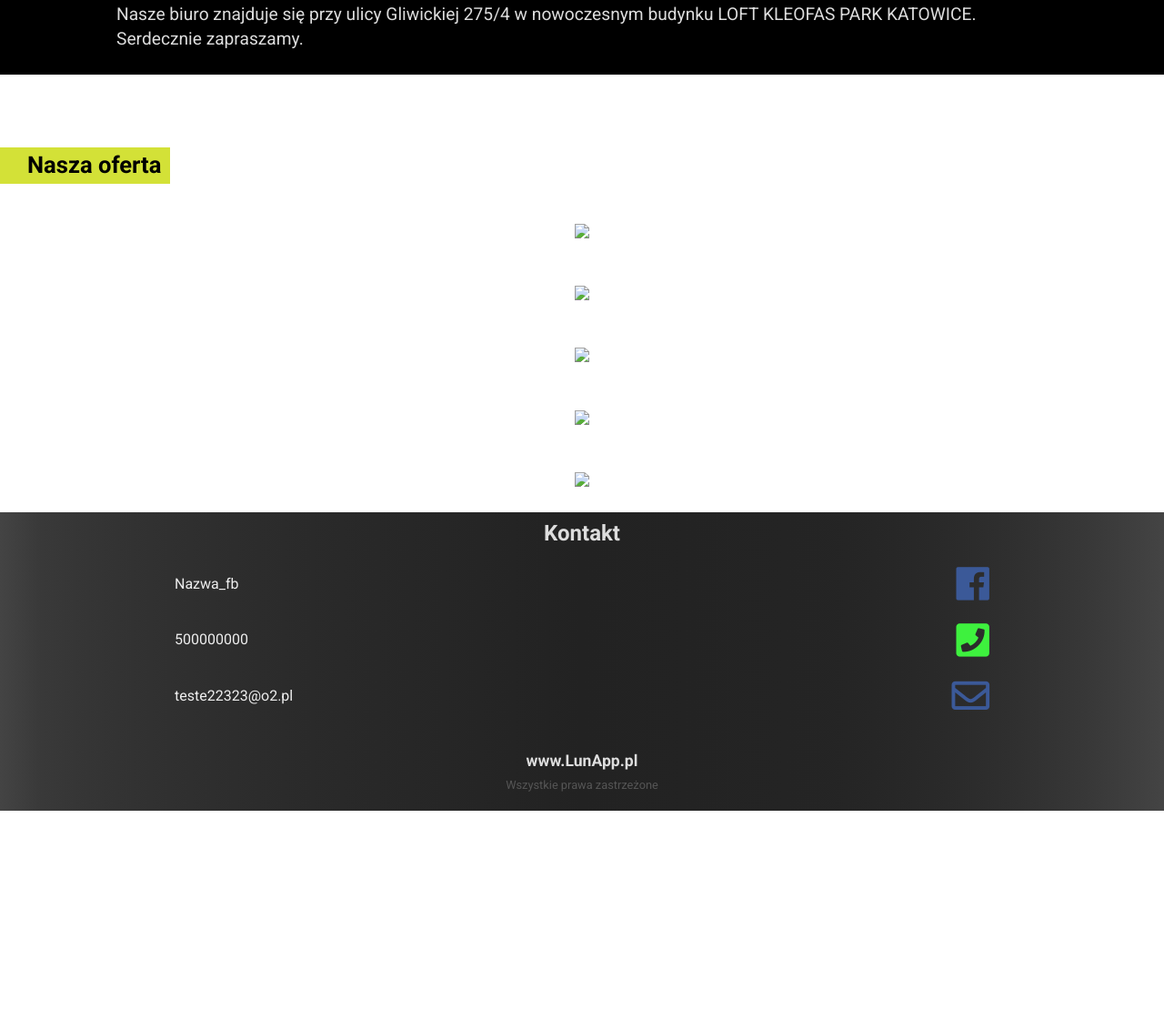
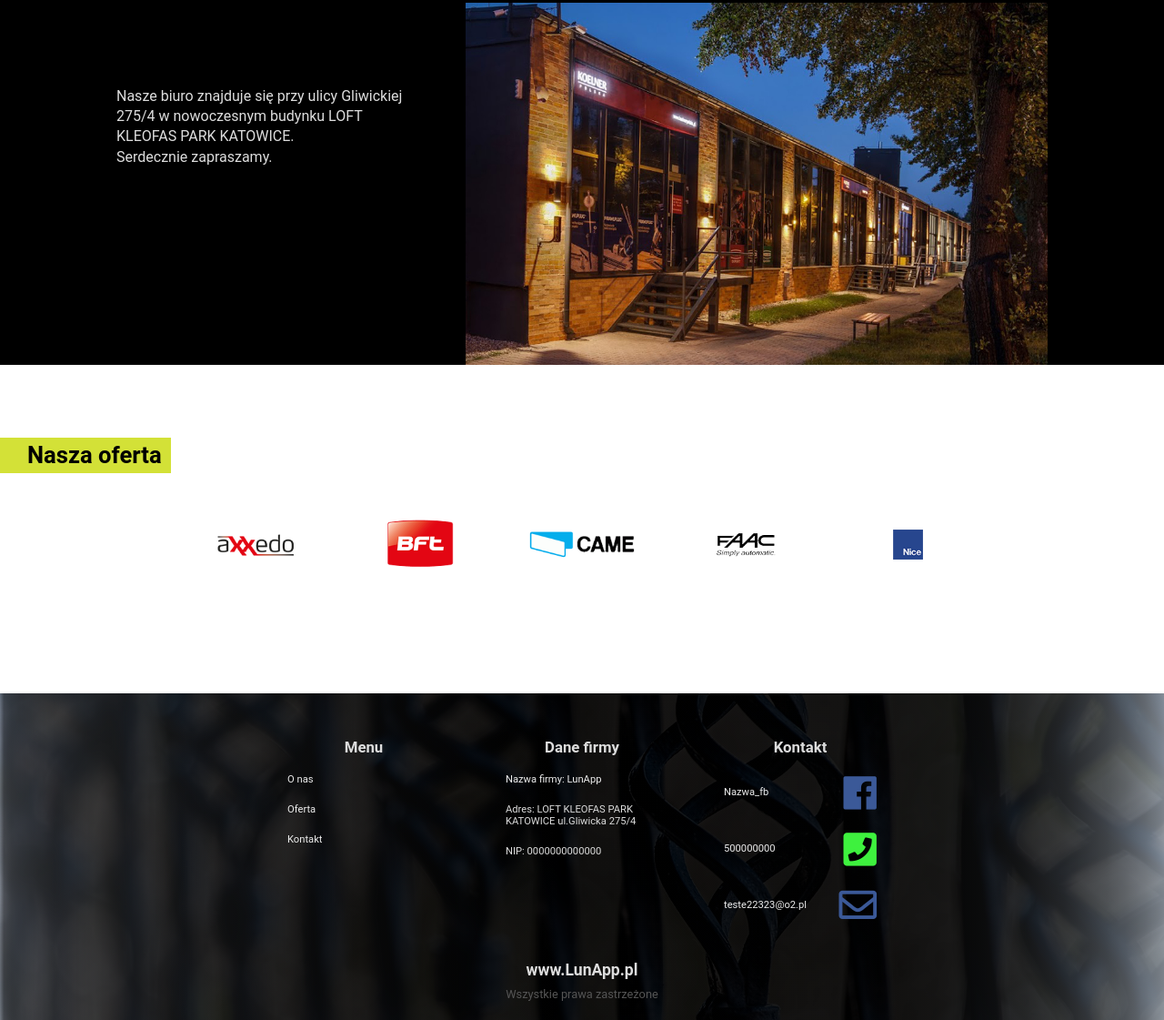
Before and after one commit to Tubka/lunapp-katowice, a plain HTML site: page oferta.html in a window 1280 px wide. Shown: the part 855-1976 px from the top of the page at 91% size. Before the commit the page ends 1746 px from the top, so only its background shows below. Drawn offline with Linux system fonts and the light colour scheme; a web font is replaced by a local one.

Commit message:
add img: favicon, clients, logo. update html and css

```diff
--- a/css/main.css
+++ b/css/main.css
@@ -320,7 +320,7 @@ ul {
 
 body .navbar {
   position: fixed;
-  font-family: 'Merienda', cursive;
+  font-family: 'roboto', sans-serif;
   display: flex;
   justify-content: center;
   width: 100%;
@@ -434,47 +434,46 @@ body .navbar {
   box-sizing: border-box;
   font-family: 'roboto', sans-serif;
   height: 100vh;
+  min-height: 700px;
   padding: 100px 0 110px 0;
-  background: linear-gradient(-90deg, rgba(0, 0, 0, 0.7), black), url("/img/pexels-photo-210602.jpeg");
+  background: linear-gradient(-90deg, rgba(0, 0, 0, 0.8), rgba(0, 0, 0, 0.8)), url("/img/pexels-photo-210602.jpeg");
   background-position: center center;
   background-repeat: no-repeat;
   background-size: cover;
   display: flex;
   flex-direction: column;
-  align-content: center;
+  align-items: center;
   justify-content: space-between; }
   @media (min-width: 700px) {
     .header {
       max-height: 500px; } }
-  @media (min-width: 300px) and (orientation: landscape) {
+  @media (min-width: 500px) and (orientation: landscape) {
     .header {
+      min-height: 400px;
       padding: 70px 0 40px 0; } }
   .header .header__title {
     width: 80%;
     font-size: 2.4rem;
-    display: flex;
-    justify-content: center;
-    color: #ddd;
-    margin: 0 auto 50px auto; }
+    text-align: center;
+    color: #ddd; }
   .header .header__desc {
-    display: flex;
     width: 80%;
+    text-align: center;
     font-size: 1rem;
     line-height: 140%;
-    margin: 0 auto 180px auto;
+    margin-bottom: calc(30% + 100px);
     color: #fff; }
-    @media (min-width: 300px) and (orientation: landscape) {
+    @media (min-width: 500px) and (orientation: landscape) {
       .header .header__desc {
-        margin-bottom: 80px; } }
+        margin-bottom: calc(5% + 80px); } }
   .header .header__link {
-    display: flex;
-    justify-content: center;
+    text-align: center;
     font-size: 0.8rem;
-    width: 150px;
-    padding: 10px 0;
+    padding: 10px 30px;
+    margin: 30px auto;
     margin: 0 auto;
     color: #ddd;
-    border: 2px solid #d3e137; }
+    border: 1px solid #d3e137; }
 
 .about {
   font-family: 'roboto', sans-serif;
@@ -508,6 +507,11 @@ body .navbar {
   align-items: center;
   margin-bottom: 60px;
   background-color: #000; }
+  @media (min-width: 1024px) {
+    .business {
+      flex-direction: row;
+      flex-wrap: wrap;
+      justify-content: center; } }
   .business .business__title {
     font-size: 1.6rem;
     width: 80%;
@@ -525,10 +529,22 @@ body .navbar {
     line-height: 140%;
     padding-bottom: 25px;
     color: #ddd; }
+    @media (min-width: 700px) {
+      .business .business__desc {
+        font-size: 1rem; } }
+    @media (min-width: 1024px) {
+      .business .business__desc {
+        width: 30%;
+        margin-bottom: 100px;
+        padding-right: 5%; } }
   .business .business__img {
-    width: 100%; }
+    width: 80%; }
+    @media (min-width: 1024px) {
+      .business .business__img {
+        width: 50%; } }
 
 .offer {
+  padding-bottom: 100px;
   font-family: "roboto", sans-serif; }
   .offer .offer__title {
     display: inline-block;
@@ -539,64 +555,82 @@ body .navbar {
     padding: 5px 10px 5px 30px;
     margin: 20px 0; }
   .offer .offer__list {
+    width: 70%;
     display: flex;
     flex-direction: column;
-    padding: 0; }
+    padding: 0;
+    margin: auto auto; }
+    @media (min-width: 1024px) {
+      .offer .offer__list {
+        flex-direction: row; } }
     .offer .offer__list .offer__li {
       display: flex;
       justify-content: center;
+      align-items: center;
       width: 100%;
       padding: 24px 0; }
       .offer .offer__list .offer__li:hover {
         background-color: #ddd; }
+      .offer .offer__list .offer__li .offer__link {
+        text-align: center; }
+        @media (min-width: 1024px) {
+          .offer .offer__list .offer__li .offer__link .offer__img {
+            width: 70%; } }
 
 .footer {
-  background: linear-gradient(90deg, #444, 10%, #222, 90%, #444);
+  background: linear-gradient(90deg, rgba(136, 144, 153, 0.7), 1%, rgba(0, 0, 0, 0.9), 95%, rgba(136, 144, 153, 0.9)), url("/img/brama.jpg");
+  background-position: center center;
+  background-size: cover; }
+  .footer .footer--container {
+    margin: 0 auto;
+    width: 70%;
     color: #ddd;
     display: flex;
-  justify-content: space-between;
-  flex-direction: column;
+    flex-direction: row;
+    justify-content: center;
+    flex-wrap: wrap;
     font-family: "Roboto", sans-serif; }
-  .footer .footer__contact {
-    margin: 0;
+    .footer .footer--container .footer__contact {
+      width: 25%;
+      min-width: 240px;
+      margin: 40px 0 0 0;
       padding: 0;
-    font-size: 1rem;
+      font-size: 0.7rem;
       display: flex;
       flex-direction: column;
       align-items: center; }
-    .footer .footer__contact .footer__title {
+      .footer .footer--container .footer__contact .footer__title {
         margin: 10px 0 0 0; }
-    .footer .footer__contact .footer__list {
+      .footer .footer--container .footer__contact .footer__list {
         margin: 0;
         width: 70%; }
-      .footer .footer__contact .footer__list .footer__li {
-        display: flex;
+        .footer .footer--container .footer__contact .footer__list .footer__li {
           margin: 20px 0; }
-        .footer .footer__contact .footer__list .footer__li .footer__link {
+          .footer .footer--container .footer__contact .footer__list .footer__li .footer__link {
             width: 100%;
             padding: 0;
             color: #eee;
             display: flex;
             align-items: center;
             justify-content: space-between; }
-          .footer .footer__contact .footer__list .footer__li .footer__link .footer__icon {
+            @media (min-width: 700px) {
+              .footer .footer--container .footer__contact .footer__list .footer__li .footer__link {
+                margin: 0 auto; } }
+            .footer .footer--container .footer__contact .footer__list .footer__li .footer__link .footer__icon {
               font-size: 2.6rem;
               color: #3b5998; }
-          .footer .footer__contact .footer__list .footer__li .footer__link .footer__link--green {
+            .footer .footer--container .footer__contact .footer__list .footer__li .footer__link .footer__link--green {
               color: #3ef13e; }
-  .footer .footer__desc {
+    .footer .footer--container .footer__desc {
       font-size: 0.8rem;
+      width: 100%;
       margin: 20px 0;
       display: flex;
       flex-direction: column;
       align-items: center; }
-    .footer .footer__desc .footer__web {
+      .footer .footer--container .footer__desc .footer__web {
         font-weight: 700;
         font-size: 1.1rem;
         margin-bottom: 10px; }
-      .footer .footer__desc .footer__web::after {
-        content: "";
-        display: block;
-        white-space: pre-wrap; }
-    .footer .footer__desc .footer__desc--gray {
+      .footer .footer--container .footer__desc .footer__desc--gray {
         color: #555; }
--- a/oferta.html
+++ b/oferta.html
@@ -5,10 +5,14 @@
   <meta charset="UTF-8" />
   <meta name="viewport" content="width=device-width, initial-scale=1.0" />
   <meta http-equiv="X-UA-Compatible" content="ie=edge" />
-  <title>Document</title>
-  <link href="https://fonts.googleapis.com/css?family=Roboto:400,700&amp;subset=latin-ext" rel="stylesheet" />
+  <title>LunApp - oferta</title>
+  <link rel="shortcut icon" type="image/png" href="/img/favicon.ico" />
+  <link href="https://fonts.googleapis.com/css?family=Open+Sans" rel="stylesheet">
   <link rel="stylesheet" href="https://use.fontawesome.com/releases/v5.7.2/css/all.css" integrity="sha384-fnmOCqbTlWIlj8LyTjo7mOUStjsKC4pOpQbqyi7RrhN7udi9RwhKkMHpvLbHG9Sr"
     crossorigin="anonymous" />
+  <link href="https://fonts.googleapis.com/css?family=Abel|Fahkwang:400,700|Kavivanar|Muli:400,700|Philosopher:400,700&amp;subset=latin-ext"
+    rel="stylesheet">
+
   <link rel="stylesheet" href="css/main.css" />
 </head>
 
@@ -91,13 +95,31 @@
     </ul>
   </section>
   <footer class="footer">
+    <div class="footer--container">
+      <article class="footer__contact">
+        <h2 class="footer__title">Menu</h2>
+        <ul class="footer__list">
+          <li class="footer__li"><a class="footer__link" href="#">O nas</a></li>
+          <li class="footer__li"><a class="footer__link" href="#">Oferta</a></li>
+          <li class="footer__li"><a class="footer__link" href="#">Kontakt</a></li>
+        </ul>
+      </article>
+      <article class="footer__contact">
+        <h2 class="footer__title">Dane firmy</h2>
+        <ul class="footer__list">
+          <li class="footer__li"><a class="footer__link" href="#">Nazwa firmy: LunApp</a></li>
+          <li class="footer__li">Adres: LOFT KLEOFAS PARK KATOWICE ul.Gliwicka 275/4</li>
+          <li class="footer__li">NIP: 0000000000000</li>
+        </ul>
+      </article>
       <article class="footer__contact">
         <h2 class="footer__title">Kontakt</h2>
         <ul class="footer__list">
           <li class="footer__li">
-          <a class="footer__link" href="#"
-              >Nazwa_fb<span class="footer__icon fab fa-facebook"></span
-            ></a>
+            <a class="footer__link" href="#">
+              <p>Nazwa_fb</p>
+              <span class="footer__icon fab fa-facebook"></span>
+            </a>
           </li>
           <li class="footer__li">
             <a class="footer__link" href="tel:+48500000000">
@@ -114,10 +136,13 @@
           </li>
         </ul>
       </article>
+
       <p class="footer__desc">
+
         <strong class="footer__web">www.LunApp.pl</strong>
         <span class="footer__desc--gray">Wszystkie prawa zastrzeżone</span>
       </p>
+    </div>
   </footer>
 
   <script src="js/script.js"></script>
```
Also changed, not shown: index.html (+29 -6 lines), kontakt.html (+30 -6 lines), img/brama.jpg (added), img/clients/axxedo.png (added), img/clients/bft.png (added), img/clients/came.png (added), img/clients/faac.png (added), img/clients/nice.png (added), img/cta-img.jpg (added), img/favicon.ico (added), img/logo.png (added), img/logoBIG.png (added), img/pexels-photo-210602.jpeg (added). Lines whose indentation alone changed are shown as unchanged.
